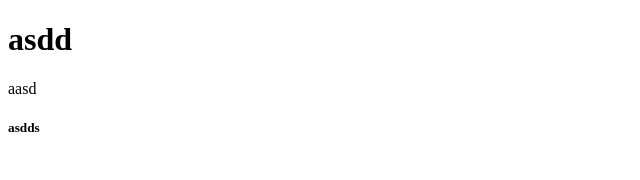
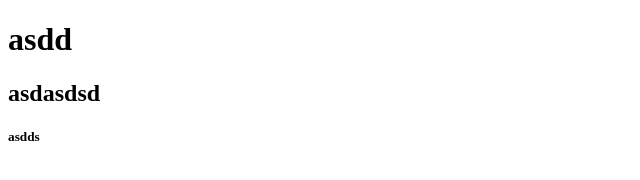
Before and after one commit to Thanthiti/JavaScript, a plain HTML site: page Lecture01/index.html in a window 1280 px wide. Shown: the whole page, without its empty margins (0-640 px from the left). Drawn offline with Linux system fonts and the light colour scheme.

Commit message:
Update index.html

```diff
--- a/Lecture01/index.html
+++ b/Lecture01/index.html
@@ -8,7 +8,7 @@
 <body>
 
     <h1>asdd</h1>
-    aasd
+    <h2>asdasdsd</h2>
     <h5>asdds</h5>
 </body>
 </html>
```
